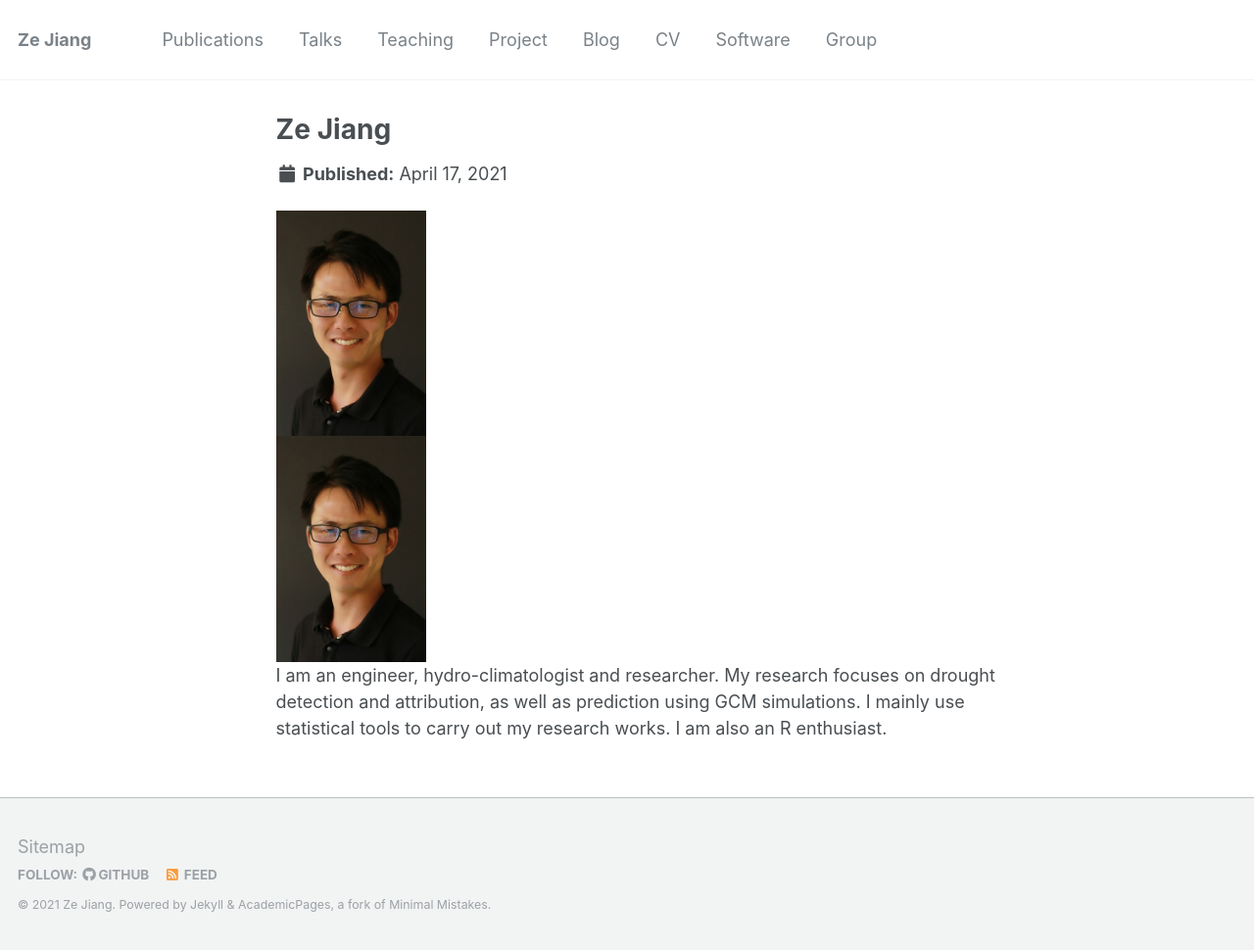
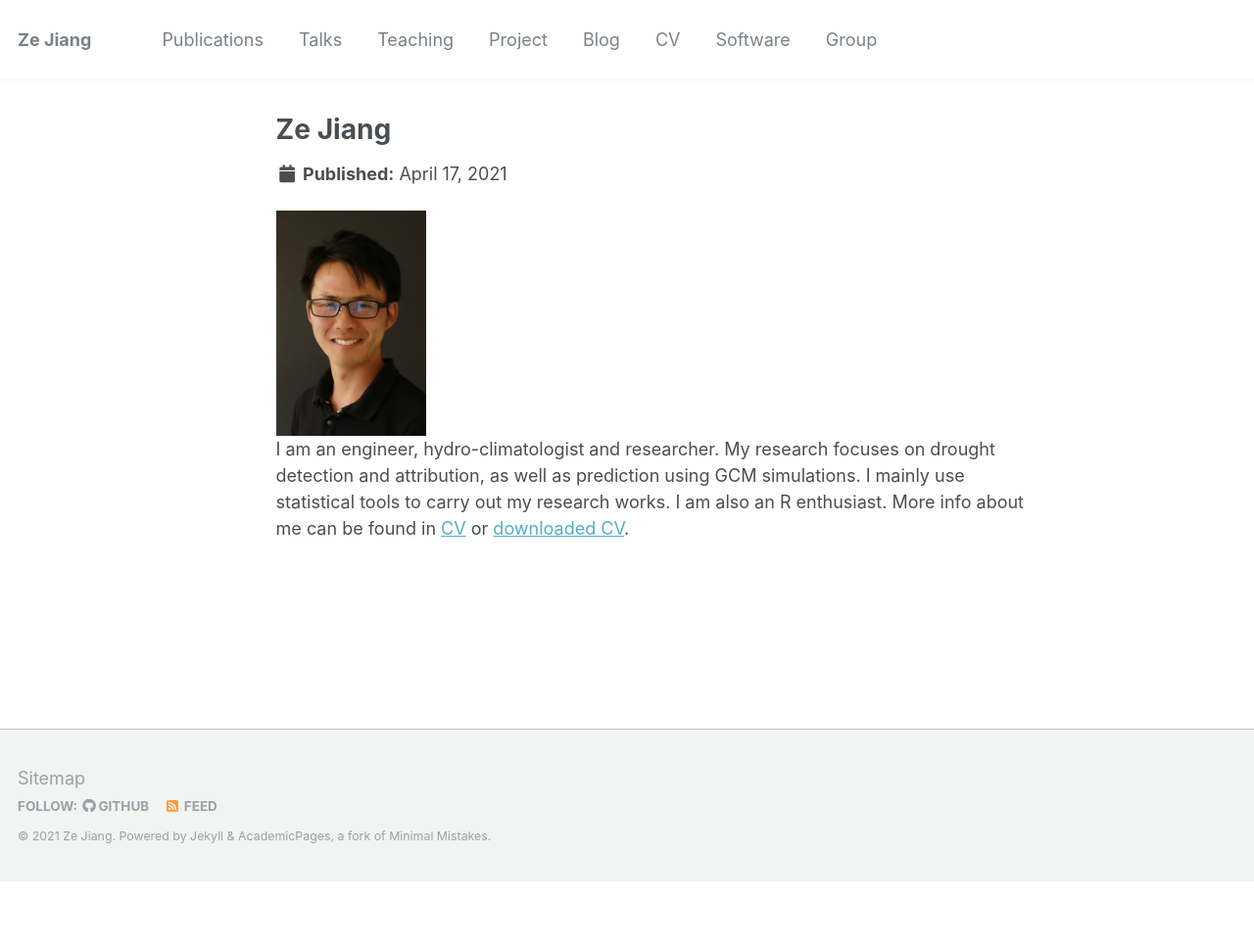
Before and after one commit to zejiang-unsw/zejiang-unsw.github.io, a Jekyll site: the page built from _people/ze.jiang.md, in a window 1280 px wide. Shown: the whole page at 98% size. Built offline with Jekyll 4.4.1, drawn with Linux system fonts in a browser that asks for light colours; after the commit the page ends 900 px from its top, so only the background shows below that.

Commit message:
update people - collaborators

```diff
--- a/_people/ze.jiang.md
+++ b/_people/ze.jiang.md
@@ -8,6 +8,5 @@ collection: people
 
 <div><img src='/images/profile.jpg' style='height: 20%; width: 20%; object-fit: contain'/></div>
 
-<div class="portrait"><img src='/images/profile.jpg' style='height: 20%; width: 20%; object-fit: contain'/></div>
-
 I am an engineer, hydro-climatologist and researcher. My research focuses on drought detection and attribution, as well as prediction using GCM simulations. I mainly use statistical tools to carry out my research works. I am also an R enthusiast.
+More info about me can be found in [CV](https://zejiang-unsw.github.io/cv/) or [downloaded CV](http://zejiang-unsw.github.io/files/CV_Ze JIANG_UNSW_Eng.pdf).
```
Also changed, not shown: _pages/people.md (+1 -1 lines).
